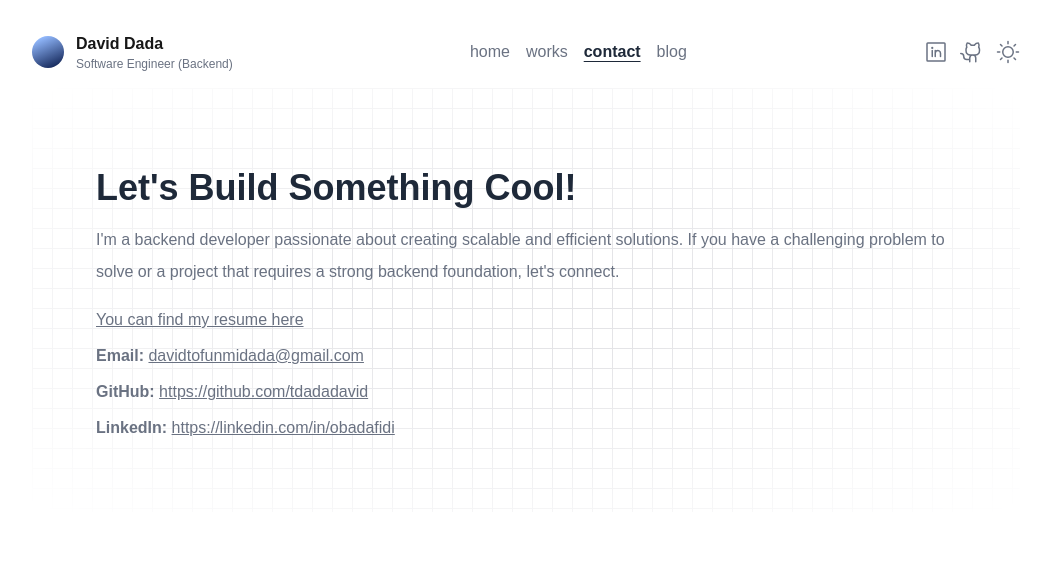
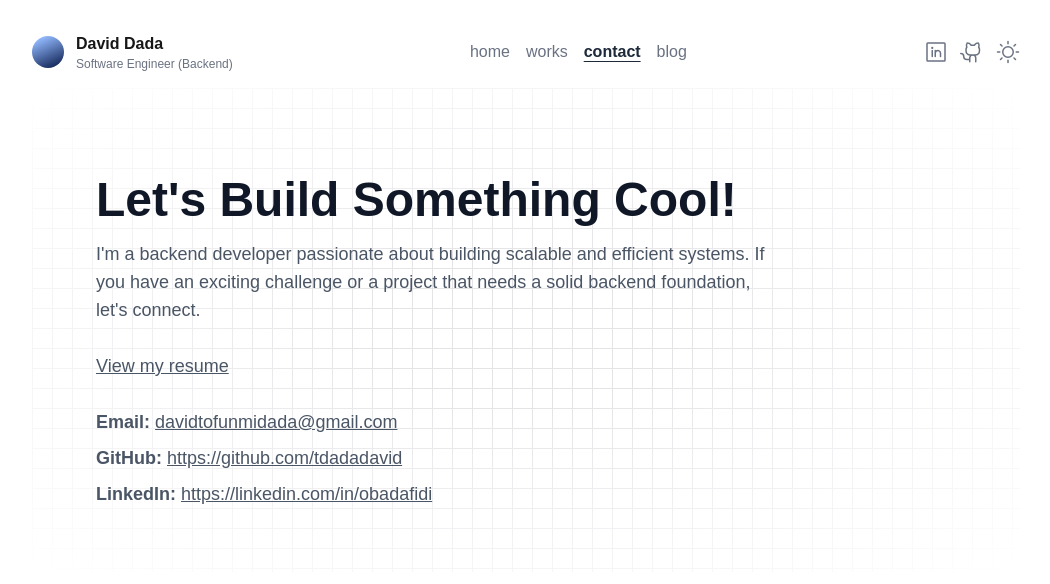
Before and after one commit to tdadadavid/portfolio, a Next.js app: page /contact in a window 1280 px wide. Shown: the top 584 px of the page, without its empty margins (114-1164 px from the left). Built offline with nearby package versions, Linux system fonts and the light colour scheme.

Commit message:
refactor: Improve overall site ui

```diff
--- a/app/contact/page.tsx
+++ b/app/contact/page.tsx
@@ -1,4 +1,4 @@
-"use client"
+"use client";
 
 import {Container} from "@/components/layout/Container";
 import {NavBar} from "@/components/ui/NavBar";
@@ -8,31 +8,58 @@ import meta from "@/data/meta";
 const ContactPage = () => {
     return (
         <Container>
-            <NavBar currentPage={"contact"}/>
+            <NavBar currentPage="contact"/>
             <GridBackground>
-                <h2 className={"mt-4 font-bold text-4xl dark:text-gray-200 text-gray-800"}>Let&apos;s Build
-                    Something Cool!</h2>
-                <h3 className={"my-4 dark:text-gray-300 text-gray-500 leading-8"}>
-                    I&apos;m a backend developer passionate about creating scalable and efficient solutions. If you have
-                    a challenging problem to solve or a project that requires a strong backend foundation, let&apos;s
-                    connect.
-                </h3>
-                <a href={"/resume.pdf"} className={"my-1 dark:text-gray-300 text-gray-500 leading-8 underline"}>You can
-                    find my resume here</a>
-                <h3 className={"mt-1 dark:text-gray-300 text-gray-500 leading-8"}>
-                    <b>Email:</b>{' '}<a href={`mailto:${meta.email}`} className={"underline"}>{meta.email}</a>
-                </h3>
-                <h3 className={"my-1 dark:text-gray-300 text-gray-500 leading-8"}>
-                    <b>GitHub:</b>{' '}<a href={meta.github} target={"_blank"} className={"underline"}>{meta.github}</a>
-                </h3>
-                <h3 className={"my-1 dark:text-gray-300 text-gray-500 leading-8"}>
-                    <b>LinkedIn:</b>{' '}<a href={meta.socials.linkedin} target={"_blank"}
-                                            className={"underline"}>{meta.socials.linkedin}</a>
-                </h3>
-
+                <div className=" max-w-2xl">
+                    <h2 className="mt-6 font-extrabold text-5xl dark:text-gray-100 text-gray-900">
+                        Let&apos;s Build Something Cool!
+                    </h2>
+                    <p className="my-4 text-lg dark:text-gray-300 text-gray-600 leading-7">
+                        I&apos;m a backend developer passionate about building scalable and efficient systems.
+                        If you have an exciting challenge or a project that needs a solid backend foundation, let&apos;s
+                        connect.
+                    </p>
+                    <a
+                        href="/resume.pdf"
+                        className="inline-block my-3 text-lg font-medium dark:text-gray-300 text-gray-600 underline transition hover:text-blue-500"
+                    >
+                        View my resume
+                    </a>
+                    <div className="mt-4 space-y-2 text-lg dark:text-gray-300 text-gray-600">
+                        <p>
+                            <b>Email:</b>{" "}
+                            <a
+                                href={`mailto:${meta.email}`}
+                                className="underline transition hover:text-blue-500"
+                            >
+                                {meta.email}
+                            </a>
+                        </p>
+                        <p>
+                            <b>GitHub:</b>{" "}
+                            <a
+                                href={meta.github}
+                                target="_blank"
+                                className="underline transition hover:text-blue-500"
+                            >
+                                {meta.github}
+                            </a>
+                        </p>
+                        <p>
+                            <b>LinkedIn:</b>{" "}
+                            <a
+                                href={meta.socials.linkedin}
+                                target="_blank"
+                                className="underline transition hover:text-blue-500"
+                            >
+                                {meta.socials.linkedin}
+                            </a>
+                        </p>
+                    </div>
+                </div>
             </GridBackground>
         </Container>
-    )
-}
+    );
+};
 
 export default ContactPage;
--- a/app/page.tsx
+++ b/app/page.tsx
@@ -7,7 +7,7 @@ import {Container} from "@/components/layout/Container"
 import {GridBackground} from "@/components/other/GridBackground";
 import {InlineLink} from "@/components/ui/InlineLink";
 import {PopOutButton} from "@/components/ui/Buttons";
-import {PaperPlaneTilt, Toolbox} from "@phosphor-icons/react/dist/ssr";
+import {Cursor, PaperPlaneTilt} from "@phosphor-icons/react/dist/ssr";
 
 
 const Home = () => {
@@ -51,16 +51,16 @@ const Home = () => {
                 </h4>
                 <section className={"flex sm:gap-4 items-center flex-col sm:flex-row pb-4"}>
                     <PopOutButton
-                        title={"View Works"}
-                        icon={<Toolbox size={18} className={"dark:text-gray-300 text-gray-900"}
-                                       weight={"duotone"}/>}
-                        action={onViewWorksButtonClick}
+                        title={"Let's connect"}
+                        icon={<PaperPlaneTilt size={18} className={"dark:text-gray-200 text-gray-900"}
+                                              weight={"fill"}/>}
+                        action={onConnectButtonClick}
                     />
                     <PopOutButton
-                        title={"Let's connect"}
-                        icon={<PaperPlaneTilt size={18} className={"dark:text-gray-300 text-gray-900"}
-                                              weight={"duotone"}/>}
-                        action={onConnectButtonClick}
+                        title={"View Works"}
+                        icon={<Cursor size={18} className={"transform -scale-x-100 dark:text-gray-200 text-gray-900"}
+                                      weight={"fill"}/>}
+                        action={onViewWorksButtonClick}
                     />
                 </section>
             </GridBackground>
--- a/app/works/page.tsx
+++ b/app/works/page.tsx
@@ -21,13 +21,14 @@ const WorksPage = () => {
                     {meta.works.map((project, index) => (
                         <div
                             key={index}
-                            className={`group cursor-pointer bg-white dark:bg-nord border border-gray-300 dark:border-gray-600 rounded-xl shadow-md transition-transform hover:translate-y-[-3px] hover:shadow-lg ${
+                            className={`group cursor-pointer bg-white dark:bg-nord border border-gray-300
+                            dark:border-gray-600 rounded-xl shadow-md transition-transform hover:scale-105 hover:translate-y-[-3px] hover:shadow-lg ${
                                 index === 0 ? "md:col-span-2 md:row-span-2" : ""
                             }`}
                         >
                             <div className="p-5 flex flex-col justify-center h-full">
                                 <div>
-                                    <h4 className="text-lg font-semibold text-blue-500">
+                                    <h4 className="text-lg font-semibold dark:text-ice text-blue-500">
                                         {project.name}
                                     </h4>
                                     <p className="mt-2 text-gray-600 dark:text-gray-400 text-sm">
--- a/components/other/GridBackground.tsx
+++ b/components/other/GridBackground.tsx
@@ -1,11 +1,12 @@
-import {cn} from "@/lib/utils"
+import {cn} from "@/lib/utils";
 import React, {ReactNode} from "react";
 
 interface GridBackgroundProps {
-    children: ReactNode | null
+    children: ReactNode | null;
+    isCentered?: boolean;
 }
 
-export const GridBackground = (props: GridBackgroundProps) => {
+export const GridBackground = ({children, isCentered = false}: GridBackgroundProps) => {
     return (
         <div className="relative flex w-full bg-white dark:bg-nord">
             <div
@@ -17,12 +18,18 @@ export const GridBackground = (props: GridBackgroundProps) => {
                     "dark:[background-image:linear-gradient(to_right,#272C38FF_1px,transparent_1px),linear-gradient(to_bottom,#272C38FF_1px,transparent_1px)]",
                 )}
             />
-            {/* Faded */}
+            {/* Faded effect */}
             <div
                 className="pointer-events-none absolute inset-0 flex items-center justify-center bg-white [mask-image:radial-gradient(ellipse_at_center,transparent_20%,black)] dark:bg-nord"></div>
-            <div className={"relative z-20 sm:px-16 sm:py-16 py-8 px-0"}>
-                {props.children}
+
+            <div
+                className={cn(
+                    "relative z-20 sm:px-16 sm:py-16 py-8 px-0",
+                    isCentered && "flex flex-col items-center justify-center text-center mx-auto"
+                )}
+            >
+                {children}
             </div>
         </div>
     );
-}
+};
--- a/components/ui/Buttons.tsx
+++ b/components/ui/Buttons.tsx
@@ -11,7 +11,7 @@ export const PopOutButton = (props: PopOutButtonProps) => {
         <button className={"ghost-popup flex items-center justify-center w-full sm:w-[200px]"}>
             <div
                 className={"content mt-8 w-full min-w-full sm:max-w[200px] sm:w-[200px] py-3 px-4 flex items-center justify-center gap-4 text-sm sm:text-base " +
-                    "rounded-sm dark:text-gray-200 text-gray-900 border-2 dark:bg-blue-500 dark:border-[#1a2949] border-gray-900 bg-white cursor-pointer"}
+                    "rounded-sm dark:text-gray-200 text-gray-900 border-2 dark:bg-ice dark:border-[#1a2949] border-gray-900 bg-white cursor-pointer"}
                 onClick={props.action}>
                 <span className={"font-bold"}>{props.title}</span>
                 {props.icon}
```
